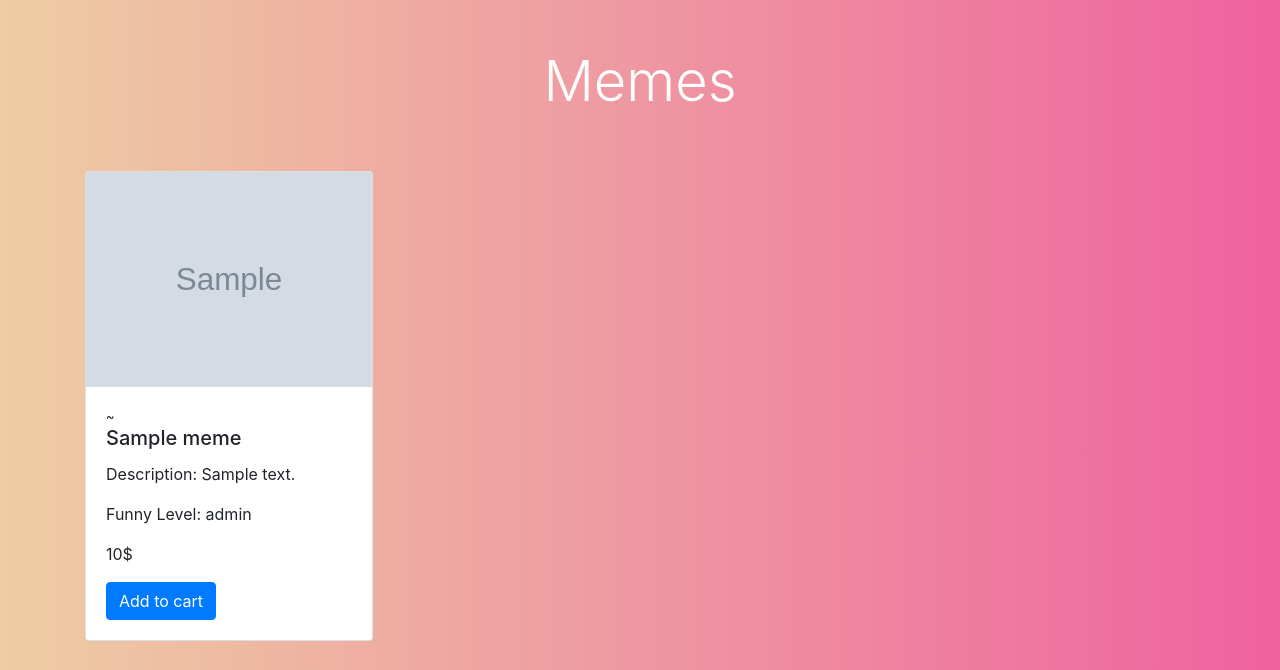
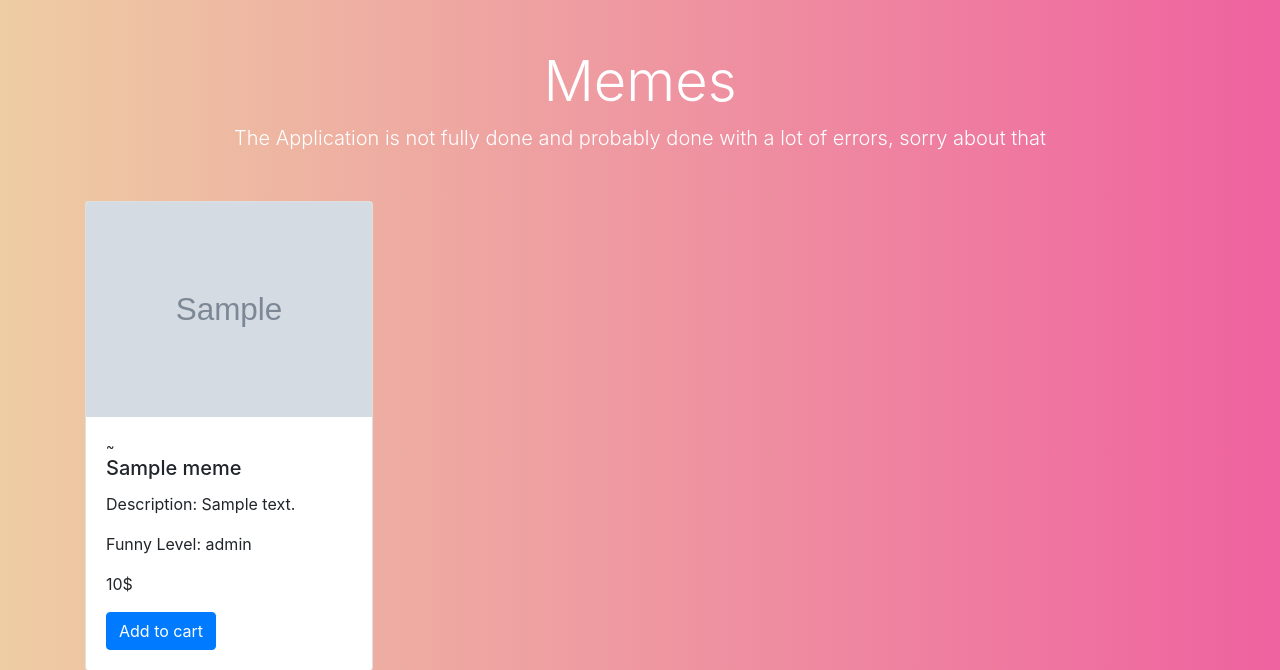
Before and after one commit to kirillman200/20S-JavaScript-Frameworks-Project-Part-One, a Node server app: template views/memes/index.ejs in a window 1280 px wide. Shown: the part 56-726 px from the top of the page. Run offline with Node 20, Linux system fonts and the light colour scheme; tables that the repository leaves empty hold one stand-in row (values such as "Sample post"); the template is opened without the code that fills it: values that come from a table or form of the project are taken from there, most other values are stand-ins (such as "Sample title", 1, 10 or a date in 2020); grey boxes marked "Sample" are stand-in pictures; some libraries are stand-ins or nearby versions.

Commit message:
Some text

```diff
--- a/views/memes/index.ejs
+++ b/views/memes/index.ejs
@@ -8,7 +8,7 @@
 <div class="container">
   <div class="container text-white py-5 text-center">
     <h1 class="display-4"> Memes</h1>
-
+    <p class="lead mb-0">The Application is not fully done and probably done with a lot of errors, sorry about that</p>
   </div>
   <div class="row">
 
```
Also changed, not shown: views/partials/flash.ejs (indentation only).
